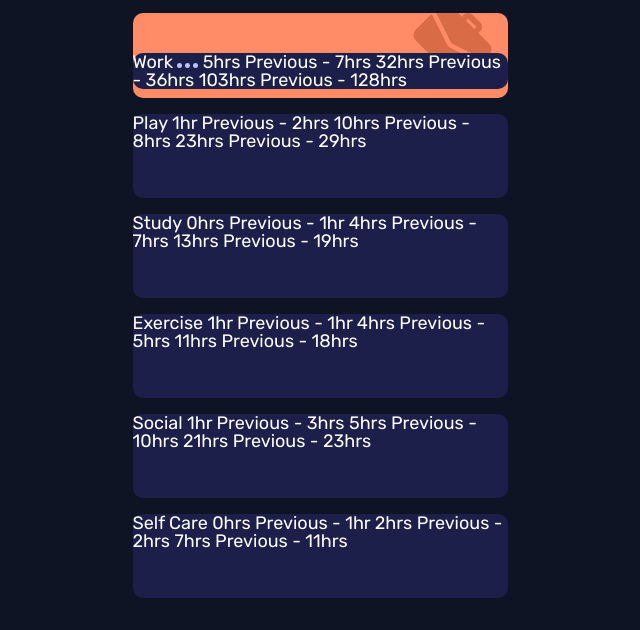
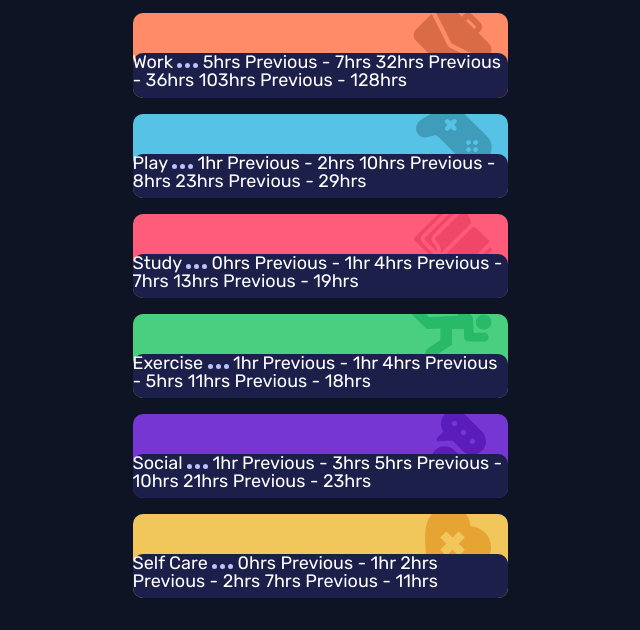
Before and after one commit to ElodieBustin/Challenge-FEM-5-Time-tracking-Dashboard, a plain HTML site: page index.html in a window 1280 px wide. Shown: the part 202-832 px from the top of the page, without its empty margins (320-960 px from the left). Drawn offline with Linux system fonts and the light colour scheme.

Commit message:
banners done

```diff
--- a/index.html
+++ b/index.html
@@ -57,7 +57,15 @@
   </div>
 
   <div class="card play">
-  Play
+    <div class="banner">
+      <!-- <img src="/images/icon-work.svg" alt=""> -->
+    </div>
+    <div class="tracker">
+      <span class="activity">Play</span>
+      <span class="ellipsis">
+        <img src="/images/icon-ellipsis.svg" alt="">
+      </span>
+
       1hr <!-- daily -->
       Previous - 2hrs <!-- daily -->
       10hrs <!-- weekly -->
@@ -66,8 +74,19 @@
       Previous - 29hrs <!-- monthly -->
     </div>
 
+
+  </div>
+
   <div class="card study">
-    Study
+    <div class="banner">
+      <!-- <img src="/images/icon-work.svg" alt=""> -->
+    </div>
+    <div class="tracker">
+      <span class="activity">Study</span>
+      <span class="ellipsis">
+        <img src="/images/icon-ellipsis.svg" alt="">
+      </span>
+
       0hrs <!-- daily -->
       Previous - 1hr <!-- daily -->
       4hrs <!-- weekly -->
@@ -76,8 +95,19 @@
       Previous - 19hrs <!-- monthly -->
     </div>
 
+
+  </div>
+
   <div class="card exercise">
-    Exercise
+    <div class="banner">
+      <!-- <img src="/images/icon-work.svg" alt=""> -->
+    </div>
+    <div class="tracker">
+      <span class="activity">Exercise</span>
+      <span class="ellipsis">
+        <img src="/images/icon-ellipsis.svg" alt="">
+      </span>
+
       1hr <!-- daily -->
       Previous - 1hr <!-- daily -->
       4hrs <!-- weekly -->
@@ -86,8 +116,18 @@
       Previous - 18hrs <!-- monthly -->
     </div>
 
+
+  </div>
+
   <div class="card social">
-  Social
+    <div class="banner">
+      <!-- <img src="/images/icon-work.svg" alt=""> -->
+    </div>
+    <div class="tracker">
+      <span class="activity">Social</span>
+      <span class="ellipsis">
+        <img src="/images/icon-ellipsis.svg" alt="">
+      </span>
       1hr <!-- daily -->
       Previous - 3hrs <!-- daily -->
       5hrs <!-- weekly -->
@@ -95,8 +135,20 @@
       21hrs <!-- monthly -->
       Previous - 23hrs <!-- monthly -->
     </div>
-  <div class="card social">
-    Self Care
+
+
+  </div>
+
+  <div class="card self-care">
+    <div class="banner">
+      <!-- <img src="/images/icon-work.svg" alt=""> -->
+    </div>
+    <div class="tracker">
+      <span class="activity">Self Care</span>
+      <span class="ellipsis">
+        <img src="/images/icon-ellipsis.svg" alt="">
+      </span>
+
       0hrs <!-- daily -->
       Previous - 1hr <!-- daily -->
       2hrs <!-- weekly -->
@@ -106,5 +158,8 @@
     </div>
 
 
+  </div>
+
+
 </body>
 </html>
--- a/scss/_card.scss
+++ b/scss/_card.scss
@@ -1,6 +1,6 @@
 .card {
     &:not(:first-child){
-        height: 15rem;
+        height: 150px;
     }
     background-color: $darkBlue;
     margin-bottom: 1rem;
@@ -9,13 +9,12 @@
     .banner{
         height: 2.5rem;
 
-
-
     }
 
     .tracker{
         background-color: $darkBlue;
         border-radius: 10px;
+        height: calc(100% - 2.5rem);
     }
 }
 
@@ -24,7 +23,42 @@
     background-position: top -0.6rem right 1rem;
     // Trouver le bon code pour réutiliser
     // background-repeat et position sans les répéter
+    // Autre classe ?
     background-color: $lightRedWork;
     background-image: url('/images/icon-work.svg');
+}
 
+.play{
+    background-repeat: no-repeat;
+    background-position: top -0.6rem right 1rem;
+    background-color: $softBlue;
+    background-image: url('/images/icon-play.svg');
 }
+
+.study{
+    background-repeat: no-repeat;
+    background-position: top -0.6rem right 1rem;
+    background-color: $lightRed;
+    background-image: url('/images/icon-study.svg');
+}
+
+.exercise{
+    background-repeat: no-repeat;
+    background-position: top -0.6rem right 1rem;
+    background-color: $limeGreen;
+    background-image: url('/images/icon-exercise.svg');
+}
+
+.social{
+    background-repeat: no-repeat;
+    background-position: top -0.6rem right 1rem;
+    background-color: $violet;
+    background-image: url('/images/icon-social.svg');
+}
+
+.self-care{
+    background-repeat: no-repeat;
+    background-position: top -0.6rem right 1rem;
+    background-color: $softOrange;
+    background-image: url('/images/icon-self-care.svg');
+}
```
Also changed, not shown: scss/styles.css, 1 other file. Lines whose indentation alone changed are shown as unchanged.
